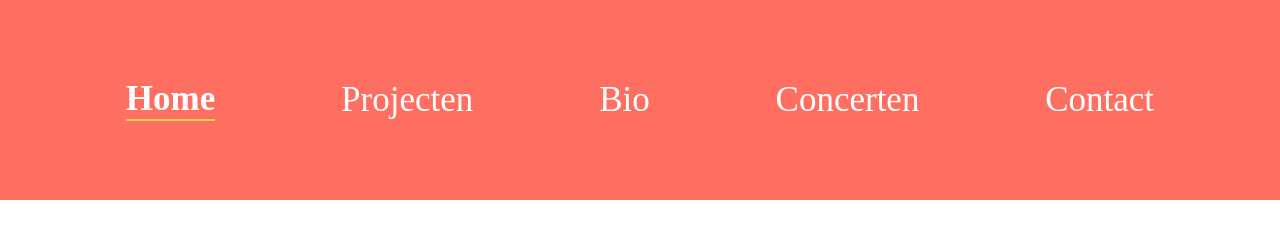
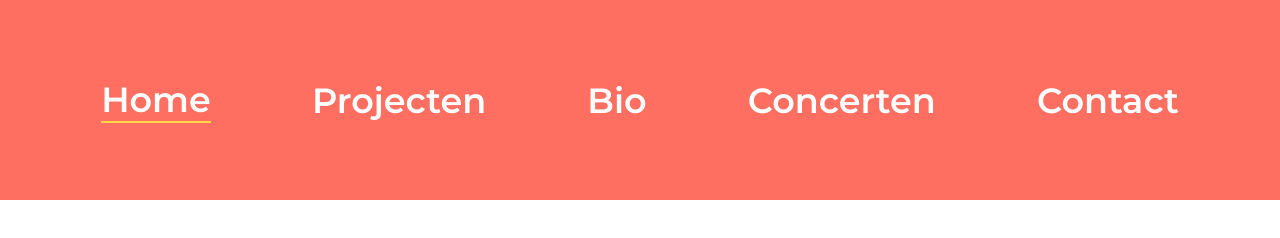
Before and after one commit to BartB25/website-muziekband-bart-beeckmans, a plain HTML site: page index.html in a window 1280 px wide. Drawn offline with Linux system fonts and the light colour scheme.

Commit message:
lettertypes aangepast

```diff
--- a/bio.css
+++ b/bio.css
@@ -15,6 +15,8 @@ nav {
 }
 
 nav a {
+    font-family: 'Montserrat', sans-serif;
+    font-weight: 600;
     text-decoration: none;
     color: #FFFFFF;
     font-size: 35px;
--- a/concerten.css
+++ b/concerten.css
@@ -15,6 +15,8 @@ nav {
 }
 
 nav a {
+    font-family: 'Montserrat', sans-serif;
+    font-weight: 600;
     text-decoration: none;
     color: #FFFFFF;
     font-size: 35px;
--- a/contact.css
+++ b/contact.css
@@ -15,6 +15,8 @@ nav {
 }
 
 nav a {
+    font-family: 'Montserrat', sans-serif;
+    font-weight: 600;
     text-decoration: none;
     color: #FFFFFF;
     font-size: 35px;
--- a/index.css
+++ b/index.css
@@ -15,6 +15,8 @@ nav {
 }
 
 nav a {
+    font-family: 'Montserrat', sans-serif;
+    font-weight: 600;
     text-decoration: none;
     color: #FFFFFF;
     font-size: 35px;
--- a/index.html
+++ b/index.html
@@ -5,6 +5,9 @@
     <meta name="viewport" content="width=device-width, initial-scale=1.0">
     <title>Welkom op de muziekwebsite van Orlan</title>
     <link rel="stylesheet" href="index.css">
+
+    <!-- Google Fonts: Montserrat -->
+    <link href="https://fonts.googleapis.com/css2?family=Montserrat:wght@400;600&display=swap" rel="stylesheet">
 </head>
 <body>
 
--- a/projecten.css
+++ b/projecten.css
@@ -15,6 +15,8 @@ nav {
 }
 
 nav a {
+    font-family: 'Montserrat', sans-serif;
+    font-weight: 600;
     text-decoration: none;
     color: #FFFFFF;
     font-size: 35px;
```
Also changed, not shown: bio.html (+3 -0 lines), concerten.html (+3 -0 lines), contact.html (+3 -0 lines), projecten.html (+3 -0 lines).
